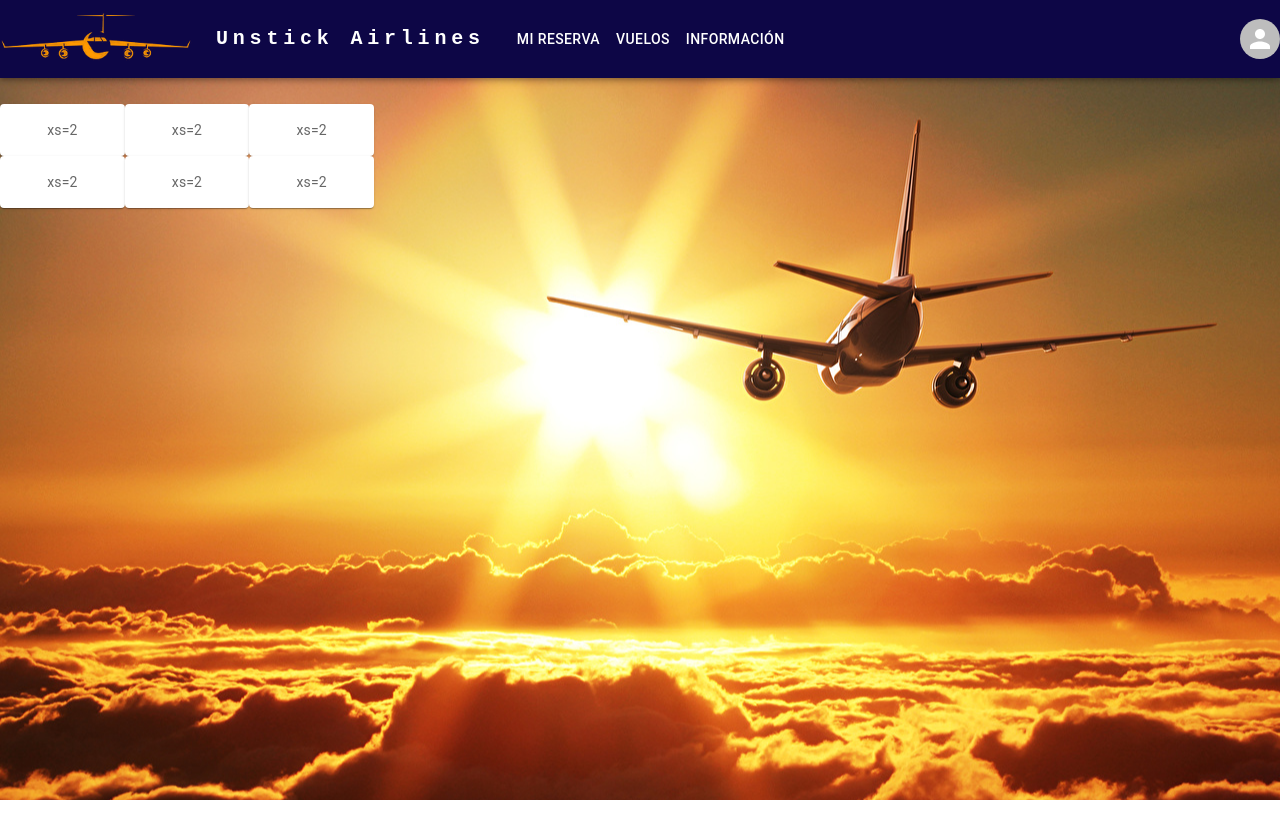
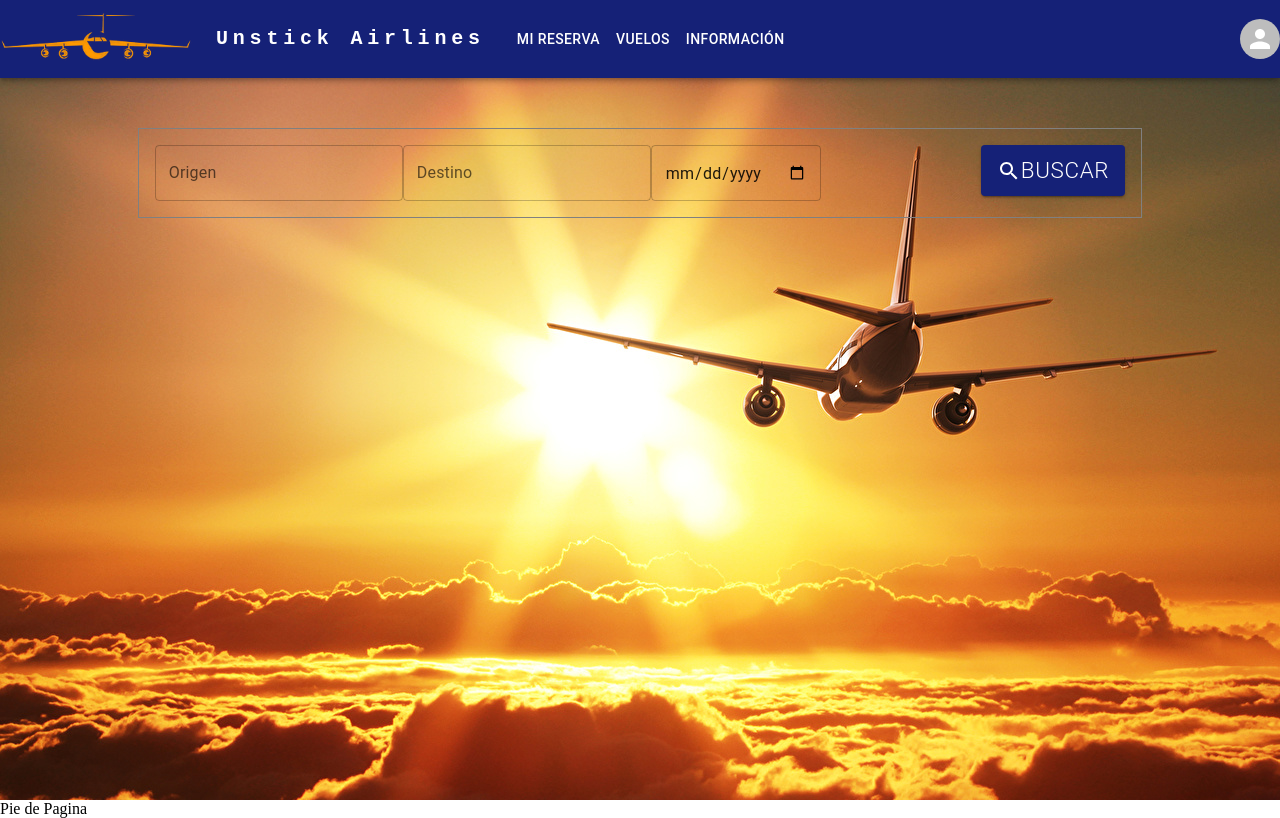
Before and after one commit to Ezequiel-CE/EstrellaPolar-Final-Laboratorio, a React (Create React App) app in the folder front/: page / in a window 1280 px wide. Built offline with nearby package versions, Linux system fonts and the light colour scheme; the HTML template or start-up script is replaced by a standard one.

Commit message:
añado comp 'FindFlight', implemento mejoras en estructura de sitio, to do:  terminar findFlight

```diff
--- a/front/src/App.jsx
+++ b/front/src/App.jsx
@@ -5,9 +5,19 @@ import './index.css';
 
 function App() {
   return (
-    <div className="background">
-      <NavBar />
-      <FindFlight />
+    <div>
+      <div className="background">
+        <header>
+          <NavBar />
+        </header>
+
+        <main>
+          <FindFlight />
+        </main>
+      </div>
+      <div>
+        <footer className="footer">Pie de Pagina</footer>
+      </div>
     </div>
   );
 }
--- a/front/src/components/findFlight/FindFlight.jsx
+++ b/front/src/components/findFlight/FindFlight.jsx
@@ -1,27 +1,40 @@
 import * as React from 'react';
-import { experimentalStyled as styled, Box, Paper, Grid, Container } from '@mui/material';
-
-const Item = styled(Paper)(({ theme }) => ({
-  backgroundColor: theme.palette.mode === 'dark' ? '#1A2027' : '#fff',
-  ...theme.typography.body2,
-  padding: theme.spacing(2),
-  textAlign: 'center',
-  color: theme.palette.text.secondary,
-}));
+import { TextField, Grid, Button, Container, Box } from '@mui/material';
+import SearchIcon from '@mui/icons-material/Search';
 
 export default function FindFlight() {
   return (
     <Container fixed>
-      <Box sx={{ flexGrow: 1 }}>
-        <Grid container spacing={{ xs: 2, md: 3 }} columns={{ xs: 4, sm: 8, md: 12 }}>
-          {Array.from(Array(6)).map((_, index) => (
-            // eslint-disable-next-line react/no-array-index-key
-            <Grid xs={2} sm={4} md={4} key={index}>
-              <Item>xs=2</Item>
-            </Grid>
-          ))}
+      <Grid container>
+        <Grid display="flex" justifyContent="center" alignItems="center">
+          <Box component="span" sx={{ p: 2, border: '1px solid grey' }}>
+            <TextField
+              id="buscar-origen"
+              label="Origen"
+              type="search"
+              variant="outlined"
+            />
+
+            <TextField
+              id="buscar-destino"
+              label="Destino"
+              type="search"
+              variant="outlined"
+            />
+
+            <TextField id="fecha" label="" type="date" variant="outlined" />
+
+            <Button
+              variant="contained"
+              color="primary"
+              sx={{ ml: 20, fontWeight: 'light', fontSize: '140%' }}
+            >
+              <SearchIcon />
+              Buscar
+            </Button>
+          </Box>
         </Grid>
-      </Box>
+      </Grid>
     </Container>
   );
 }
--- a/front/src/components/nav/styles/themeConfig.jsx
+++ b/front/src/components/nav/styles/themeConfig.jsx
@@ -1,21 +1,19 @@
 import { createTheme } from '@mui/material/styles';
-import { pink } from '@mui/material/colors';
 
-const theme = createTheme({
+export const theme = createTheme({
   palette: {
+    type: 'light',
     primary: {
-      main: '#0D0646',
+      main: '#152177',
     },
-    secondary: pink,
+    secondary: {
+      main: 'rgb(220, 0, 78)',
+    },
+    background: {
+      default: '#fff',
+      paper: '#fff',
+    },
   },
-  // breakpoints: {
-  //   values: {
-  //     laptop: 1024,
-  //     tablet: 640,
-  //     mobile: 0,
-  //     desktop: 1280,
-  //   },
-  // },
 });
 
 export default theme;
--- a/front/src/index.css
+++ b/front/src/index.css
@@ -4,14 +4,12 @@
   box-sizing: border-box;
 }
 .background {
-  height: 100vh;
-  width: 100%;
-  background: url(../src/assets/background.jpg) no-repeat center center fixed;
-  -webkit-background-size: cover;
-  -moz-background-size: cover;
-  -o-background-size: cover;
+  background: url(../src/assets/background.jpg);
   background-size: cover;
-  display: grid;
+  min-height: 100vh;
+  min-width: 100vh;
+  display: flex;
+  flex-direction: column;
   justify-content: start;
-  align-content: start;
+  align-items: center;
 }
--- a/front/src/index.jsx
+++ b/front/src/index.jsx
@@ -1,7 +1,7 @@
 import React from 'react';
 import ReactDOM from 'react-dom/client';
 import { ThemeProvider } from '@mui/material/styles';
-import theme from './components/nav/styles/themeConfig';
+import { theme } from './components/nav/styles/themeConfig';
 import './index.css';
 import App from './App';
 
--- a/front/src/pages/login/Login.jsx
+++ b/front/src/pages/login/Login.jsx
@@ -1,12 +1,13 @@
 import React from 'react';
-import Grid from '@mui/material/Grid';
+import { Grid } from '@mui/material';
 import Card from '@mui/material/Card';
 import FormularioLogin from './components/Formulario.login';
 import HeaderFormulario from './components/Header.login';
 
 function Login() {
   return (
-    <Grid container pt="50px" spacing={2}>
+    <Grid container>
+      <Grid xs display="flex" justifyContent="center" alignItems="center">
         <Card
           sx={{
             px: '35px',
@@ -20,6 +21,7 @@ function Login() {
           <FormularioLogin />
         </Card>
       </Grid>
+    </Grid>
   );
 }
 
```
Lines whose indentation alone changed are shown as unchanged.
